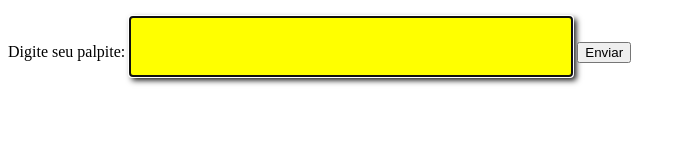
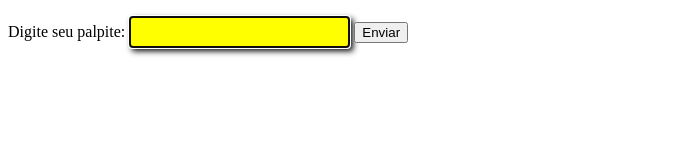
Before and after one commit to regifelix/js-basic, a plain HTML site: page gess_number_game/index.html in a window 1280 px wide. Shown: the whole page, without its empty margins (0-686 px from the left). Drawn offline with Linux system fonts and the light colour scheme.

Commit message:
Melhorias na formação e usabilidade

```diff
--- a/gess_number_game/index.html
+++ b/gess_number_game/index.html
@@ -18,7 +18,7 @@
 
         <label for="quessField">Digite seu palpite:</label>
         <input type="text" id="guessField" class="guessField" \>
-        <input type="submit" value="Enviar" class="guessSend" >
+        <input type="submit" value="Enviar" class="guessSend">
     </div>
     <script>
         var myNumber = randomNumberGenerate();
@@ -35,8 +35,8 @@
         guessField.focus();
 
         guessField.style.backgroundColor = 'yellow';
-        guessField.style.fontSize = '200%';
-        guessField.style.padding = '10px';
+        guessField.style.fontSize = '100%';
+        guessField.style.padding = '5px';
         guessField.style.boxShadow = '3px 3px 6px black'
 
         guessSend.addEventListener('click', guessCheck);
@@ -119,6 +119,17 @@
 
         //guessSend.addEventListener('click', guessCheck);
 
+        // Execute a function when the user releases a key on the keyboard
+        guessField.addEventListener("keyup", function (event) {
+            // Number 13 is the "Enter" key on the keyboard
+            if (event.keyCode === 13) {
+                // Cancel the default action, if needed
+                event.preventDefault();
+                // Trigger the button element with a click
+                guessSend.click();
+            }
+        });
+
 
 
     </script>
```
